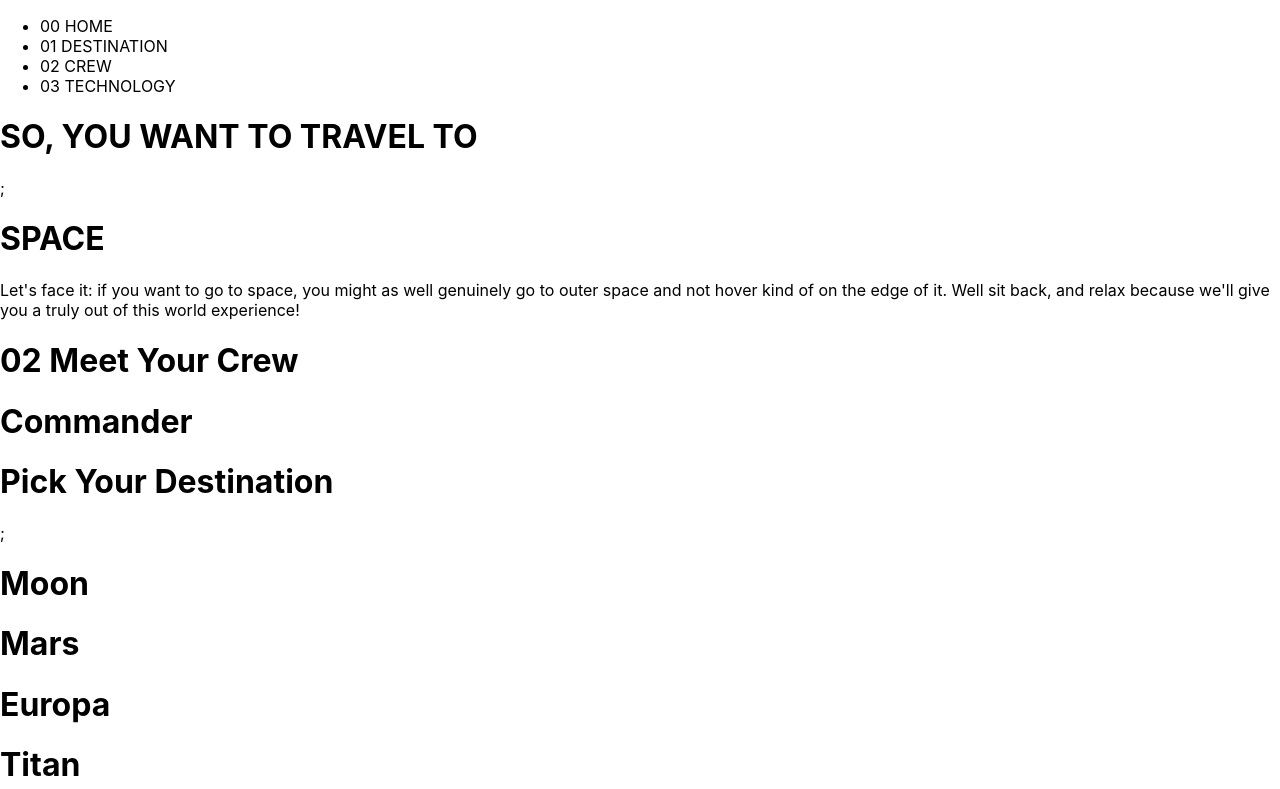
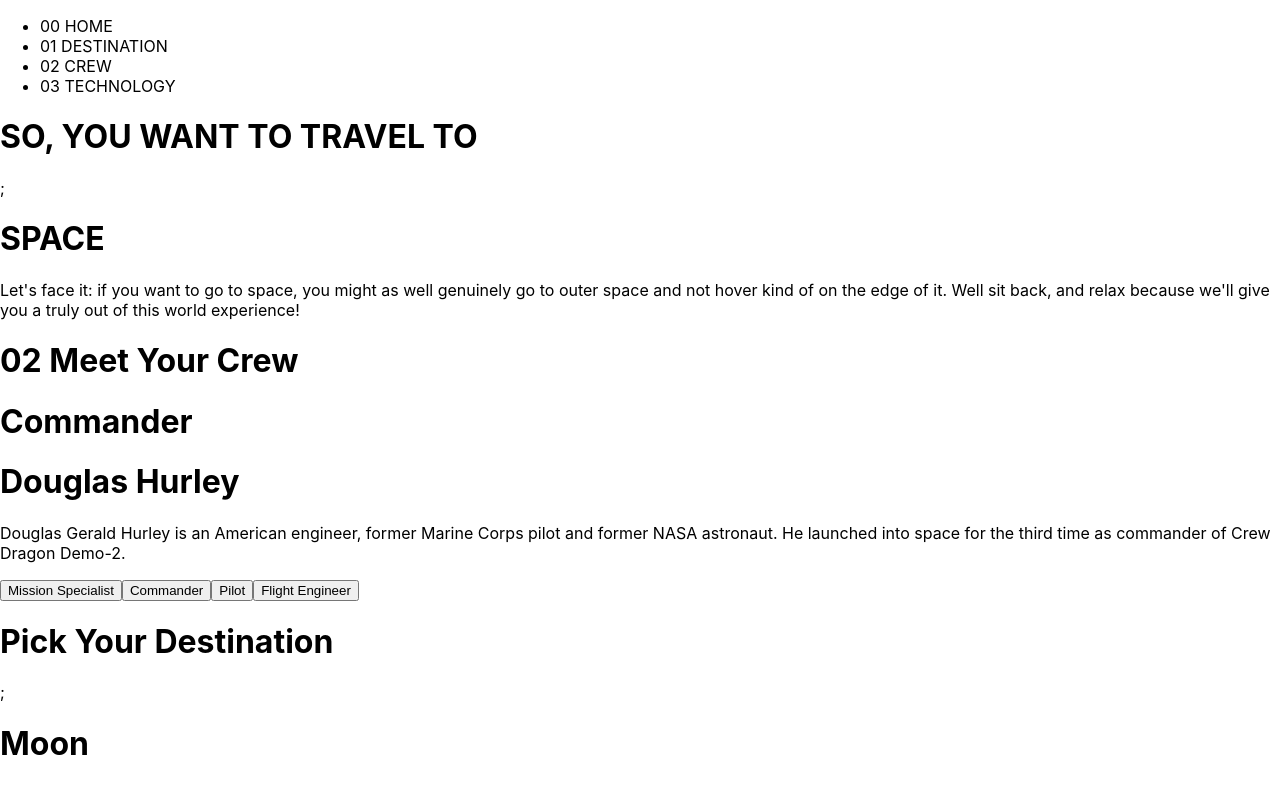
Before and after one commit to coderSathesBala/frontEndMentorsSpaceChallenge, a React (Create React App) app: page / in a window 1280 px wide. Shown: the top 789 px of the page. Built offline with nearby package versions, Linux system fonts and the light colour scheme.

Commit message:
addCrewInfoState

```diff
--- a/src/components/crewPage.js
+++ b/src/components/crewPage.js
@@ -2,26 +2,54 @@ import React from 'react';
 
 class Crew extends React.Component {
 
+  specialist() {
+    return this.setState({
+      title: 'Mission Specialist',
+      name: 'Mark ShuttleWorth',
+      description: 'Meet your crew Mission Specialist Mark Shuttleworth Mark Richard Shuttleworth is the founder and CEO of Canonical, the company behind the Linux-based Ubuntu operating system. Shuttleworth became the first South African to travel to space as a space tourist.'
+    })
+  }
+
+  commander() {
+    return this.setState({
+      title: 'Commander',
+      name: 'Douglas Hurley',
+      description: 'Douglas Gerald Hurley is an American engineer, former Marine Corps pilot and former NASA astronaut. He launched into space for the third time as commander of Crew Dragon Demo-2.'
+    })
+  }
+
+  pilot() {
+    return this.setState({
+      title: 'Pilot',
+      name: 'Victor Glover',
+      description: 'Pilot on the first operational flight of the SpaceX Crew Dragon to the International Space Station. Glover is a commander in the U.S. Navy where he pilots an F/A-18.He was a crew member of Expedition 64, and served as a station systems flight engineer.'
+    })
+  }
+
+  engineer() {
+    return this.setState({
+      title: 'Flight Engineer',
+      name: 'Anousheh Ansari',
+      description: 'Anousheh Ansari is an Iranian American engineer and co-founder of Prodea Systems. Ansari was the fourth self-funded space tourist, the first self-funded woman to fly to the ISS, and the first Iranian in space.'
+    })
+  }
+
   state = {
-    commanderTitle: 'Commander',
-    commanderName: 'Douglas Hurley',
-    commanderDescription: 'Douglas Gerald Hurley is an American engineer, former Marine Corps pilot and former NASA astronaut. He launched into space for the third time as commander of Crew Dragon Demo-2.',
-    engineerTitle: 'Flight Engineer',
-    engineerName: 'Anousheh Ansari',
-    engineeerDescription: 'Anousheh Ansari is an Iranian American engineer and co-founder of Prodea Systems. Ansari was the fourth self-funded space tourist, the first self-funded woman to fly to the ISS, and the first Iranian in space.',
-    pilotTitle: 'Pilot',
-    pilotName: 'Victor Glover',
-    pilotDescription: 'Pilot on the first operational flight of the SpaceX Crew Dragon to the International Space Station. Glover is a commander in the U.S. Navy where he pilots an F/A-18.He was a crew member of Expedition 64, and served as a station systems flight engineer.',
-    specialistTitle: 'Mission Specialist',
-    specialistName: 'Mark Shuttleworth',
-    specialistDescription: 'Meet your crew Mission Specialist Mark Shuttleworth Mark Richard Shuttleworth is the founder and CEO of Canonical, the company behind the Linux-based Ubuntu operating system. Shuttleworth became the first South African to travel to space as a space tourist.'
+    title: 'Commander',
+    name: 'Douglas Hurley',
+    description: 'Douglas Gerald Hurley is an American engineer, former Marine Corps pilot and former NASA astronaut. He launched into space for the third time as commander of Crew Dragon Demo-2.'
   }
     render() {
       return (
       <div>
         <h1>02 Meet Your Crew</h1>
-        <h1>{this.state.commanderTitle}</h1>
-        <p></p>
+        <h1>{this.state.title}</h1>
+        <h1>{this.state.name}</h1>
+        <p>{this.state.description}</p>
+        <button type="button" onClick={this.specialist.bind(this)}>Mission Specialist</button>
+        <button type="button" onClick={this.commander.bind(this)}>Commander</button>
+        <button type="button" onClick={this.pilot.bind(this)}>Pilot</button>
+        <button type="button" onClick={this.engineer.bind(this)}>Flight Engineer</button>
       </div>
 
       )
```
